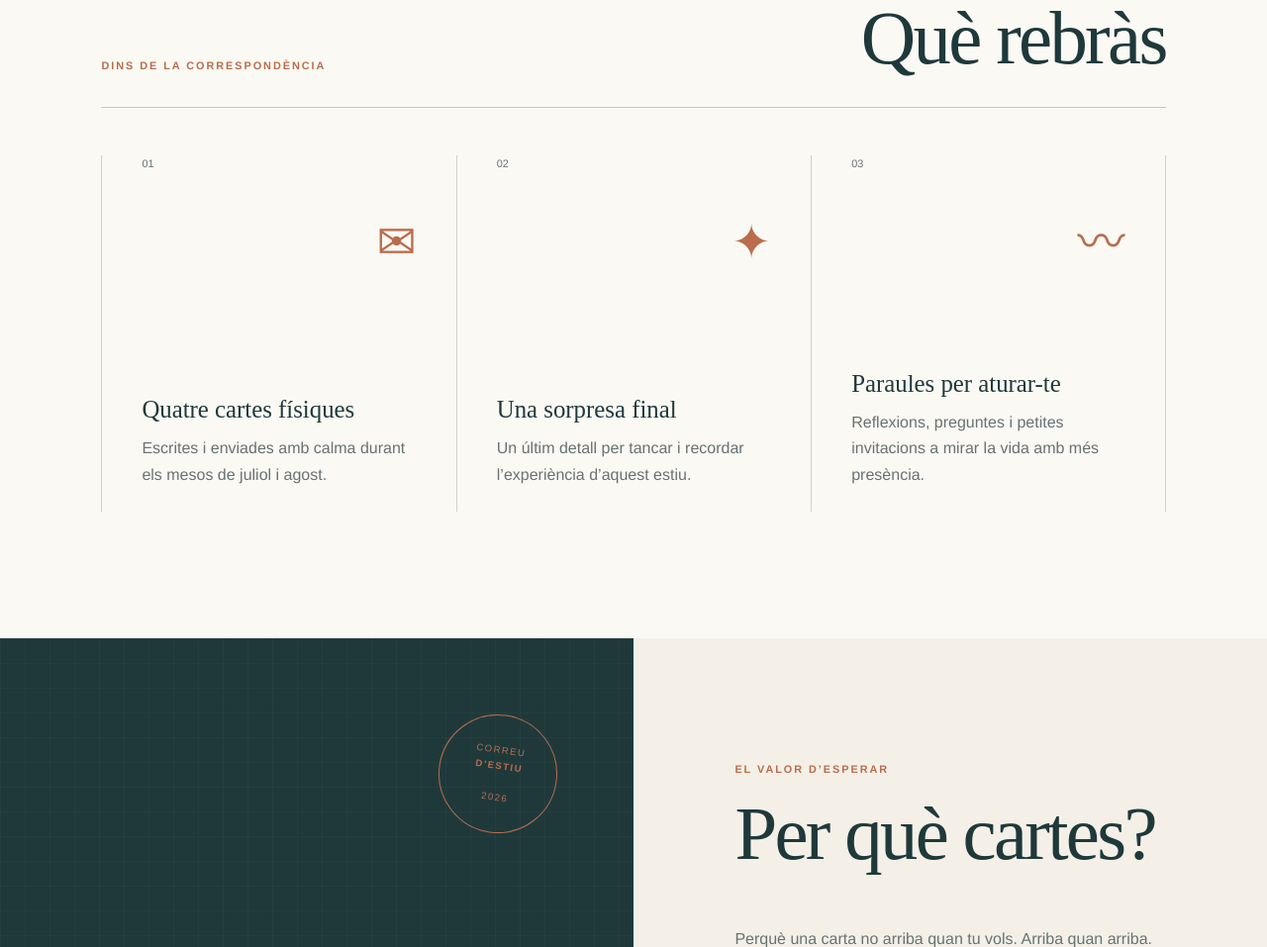
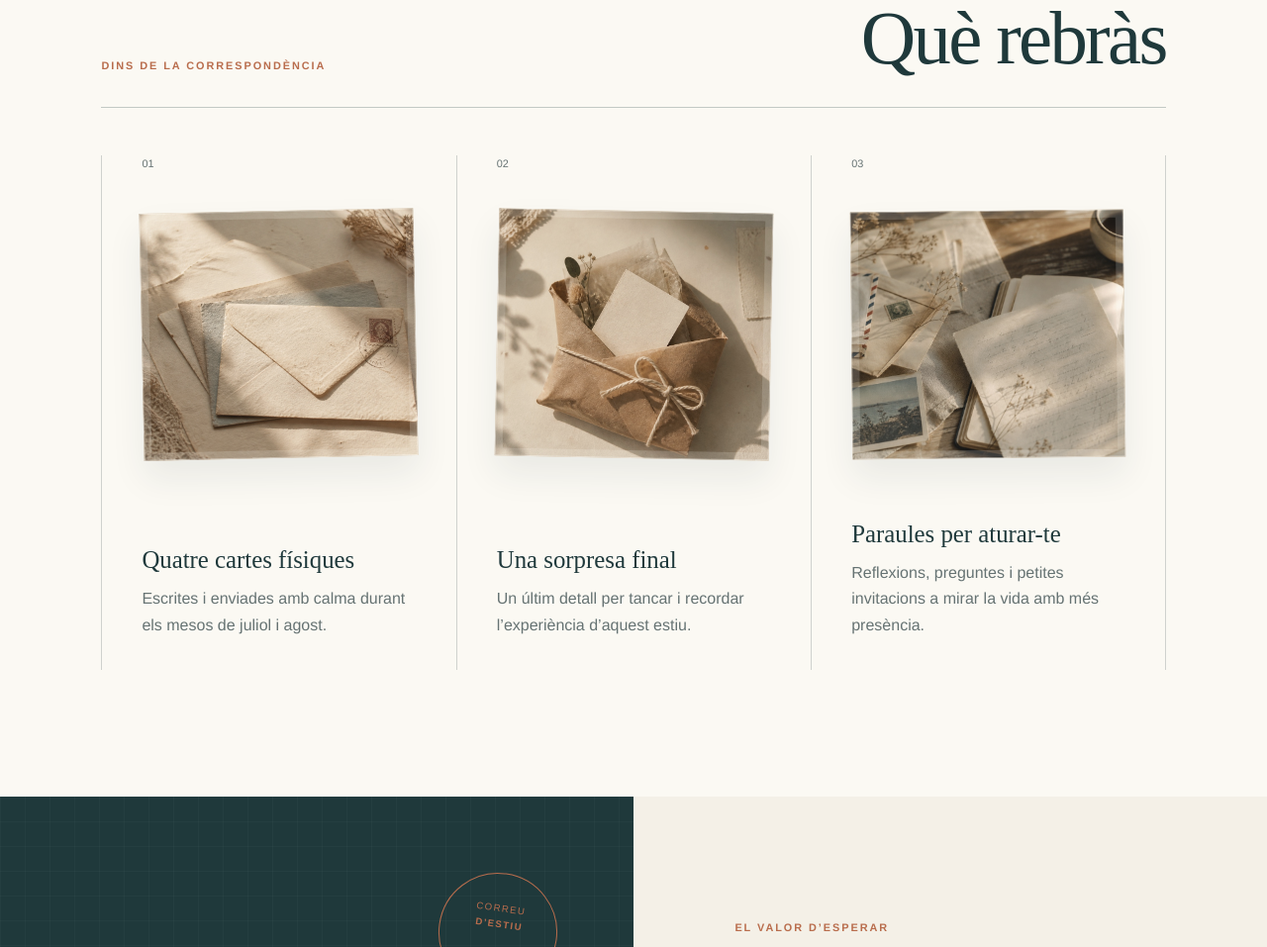
Before and after one commit to c3rasifera/correspondencia, a plain HTML site: page index.html in a window 1280 px wide. Shown: the part 1562-2519 px from the top of the page at 99% size. Drawn offline with Linux system fonts and the light colour scheme.

Commit message:
Afegeix imatges a la seccio que rebras

```diff
--- a/index.html
+++ b/index.html
@@ -9,7 +9,7 @@
     <meta property="og:type" content="website" />
     <meta name="theme-color" content="#f4f0e7" />
     <title>Correspondència d'estiu — Gemma Calmet</title>
-    <link rel="stylesheet" href="styles.css?v=5" />
+    <link rel="stylesheet" href="styles.css?v=6" />
   </head>
   <body>
     <a class="skip-link" href="#contingut">Anar al contingut</a>
@@ -62,19 +62,25 @@
         <div class="cards-grid">
           <article class="feature-card reveal">
             <span class="feature-number">01</span>
-            <span class="feature-icon" aria-hidden="true">✉</span>
+            <figure class="feature-image">
+              <img src="assets/recebras-cartes.jpg" alt="Sobres i papers antics il·luminats pel sol" loading="lazy" />
+            </figure>
             <h3>Quatre cartes físiques</h3>
             <p>Escrites i enviades amb calma durant els mesos de juliol i agost.</p>
           </article>
           <article class="feature-card reveal">
             <span class="feature-number">02</span>
-            <span class="feature-icon" aria-hidden="true">✦</span>
+            <figure class="feature-image">
+              <img src="assets/recebras-sorpresa.jpg" alt="Un petit sobre de paper amb una flor seca i un detall a dins" loading="lazy" />
+            </figure>
             <h3>Una sorpresa final</h3>
             <p>Un últim detall per tancar i recordar l’experiència d’aquest estiu.</p>
           </article>
           <article class="feature-card reveal">
             <span class="feature-number">03</span>
-            <span class="feature-icon" aria-hidden="true">〰</span>
+            <figure class="feature-image">
+              <img src="assets/recebras-paraules.jpg" alt="Una carta manuscrita, una llibreta i una tassa sobre una taula" loading="lazy" />
+            </figure>
             <h3>Paraules per aturar-te</h3>
             <p>Reflexions, preguntes i petites invitacions a mirar la vida amb més presència.</p>
           </article>
--- a/styles.css
+++ b/styles.css
@@ -59,10 +59,15 @@ h2 { font-size: clamp(3.2rem, 6vw, 6rem); }
 h3 { font-family: var(--serif); font-weight: 400; font-size: 1.55rem; line-height: 1.2; }
 .receives { background: var(--paper-light); }
 .cards-grid { display: grid; grid-template-columns: repeat(3, 1fr); }
-.feature-card { min-height: 360px; border-left: 1px solid rgba(31,57,59,.2); padding: 1.5rem 2.5rem; position: relative; display: flex; flex-direction: column; justify-content: end; }
+.feature-card { min-height: 520px; border-left: 1px solid rgba(31,57,59,.2); padding: 1.5rem 2.5rem 2rem; position: relative; display: flex; flex-direction: column; justify-content: end; }
 .feature-card:last-child { border-right: 1px solid rgba(31,57,59,.2); }
 .feature-number { position: absolute; top: 0; left: 2.5rem; color: var(--muted); font-size: .68rem; }
-.feature-icon { position: absolute; top: 3rem; right: 2.5rem; font-family: var(--serif); font-size: 3rem; color: var(--terracotta); }
+.feature-image { position: absolute; top: 3.5rem; left: 2.5rem; right: 2.5rem; height: 250px; margin: 0; overflow: hidden; background: var(--sand); box-shadow: 0 18px 35px rgba(31,57,59,.08); transform: rotate(-1.2deg); }
+.feature-card:nth-child(2) .feature-image { transform: rotate(1.1deg); }
+.feature-card:nth-child(3) .feature-image { transform: rotate(-.6deg); }
+.feature-image::after { content: ""; position: absolute; inset: 0; border: 1px solid rgba(255,253,248,.55); box-shadow: inset 0 0 0 7px rgba(255,253,248,.16); pointer-events: none; }
+.feature-image img { width: 100%; height: 100%; display: block; object-fit: cover; filter: sepia(.08) saturate(.88) contrast(.96); transition: transform .7s ease, filter .7s ease; }
+.feature-card:hover .feature-image img { transform: scale(1.035); filter: sepia(.04) saturate(.94) contrast(.98); }
 .feature-card h3 { margin: 0 0 .7rem; }.feature-card p { color: var(--muted); margin: 0; }
 
 .split-section { display: grid; grid-template-columns: 1fr 1fr; padding: 0; }
@@ -138,7 +143,8 @@ footer { padding: 4rem clamp(1.5rem, 8vw, 9rem); display: grid; grid-template-co
 
 @media (max-width: 900px) {
   .split-section, .offer, .reservation { grid-template-columns: 1fr; }
-  .cards-grid { grid-template-columns: 1fr; }.feature-card { min-height: 270px; border-right: 1px solid rgba(31,57,59,.2); border-bottom: 1px solid rgba(31,57,59,.2); }
+  .cards-grid { grid-template-columns: 1fr; }.feature-card { min-height: 520px; border-right: 1px solid rgba(31,57,59,.2); border-bottom: 1px solid rgba(31,57,59,.2); }
+  .feature-image { height: 285px; }
   .why-visual { min-height: 620px; }.steps { grid-template-columns: 1fr 1fr; }.steps li:nth-child(2) { border-right: 1px solid rgba(31,57,59,.2); }.steps li { border-bottom: 1px solid rgba(31,57,59,.2); }
   footer { grid-template-columns: 1fr 1fr; } footer > span { grid-column: 1 / -1; }
 }
@@ -148,7 +154,7 @@ footer { padding: 4rem clamp(1.5rem, 8vw, 9rem); display: grid; grid-template-co
   .hero { min-height: auto; }.hero-copy { min-height: auto; padding: 5rem 1.4rem 4rem; }.hero-art { min-height: 460px; }.art-note { right: 1rem; bottom: 1rem; }
   h1 { font-size: clamp(2.8rem, 12vw, 3.3rem); }.hero-claim { margin-top: 2rem; }.intro { padding-inline: 1.5rem; }.intro p { font-size: 1.8rem; }.dropcap { font-size: 4.7rem; }
   .section, .section-narrow { padding: 5rem 1.4rem; }.section-heading { display: block; }.section-heading .eyebrow { margin-bottom: 1rem; } h2 { font-size: 3.6rem; }
-  .feature-card { padding-inline: 1.5rem; }.feature-number { left: 1.5rem; }.feature-icon { right: 1.5rem; }
+  .feature-card { min-height: 490px; padding-inline: 1.5rem; }.feature-number { left: 1.5rem; }.feature-image { left: 1.5rem; right: 1.5rem; height: 245px; }
   .why-visual { min-height: 500px; padding: 2.5rem 1.5rem; }.section-copy { padding: 5rem 1.5rem; }
   .check-list { grid-template-columns: 1fr; }.check-list li { padding-inline: .5rem; }
   .steps { grid-template-columns: 1fr; }.steps li { min-height: 220px; border-right: 1px solid rgba(31,57,59,.2); }.offer { gap: 3rem; }.offer ul { columns: 1; }
```
Also changed, not shown: assets/recebras-cartes.jpg (added), assets/recebras-paraules.jpg (added), assets/recebras-sorpresa.jpg (added), 1 other file.
